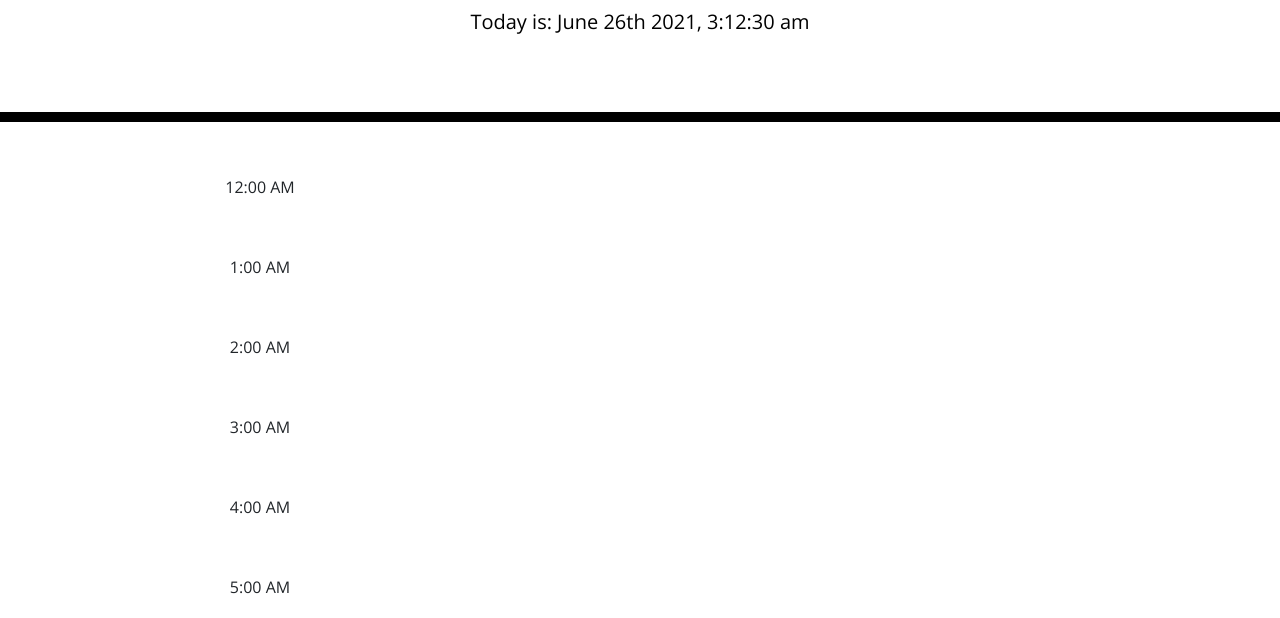
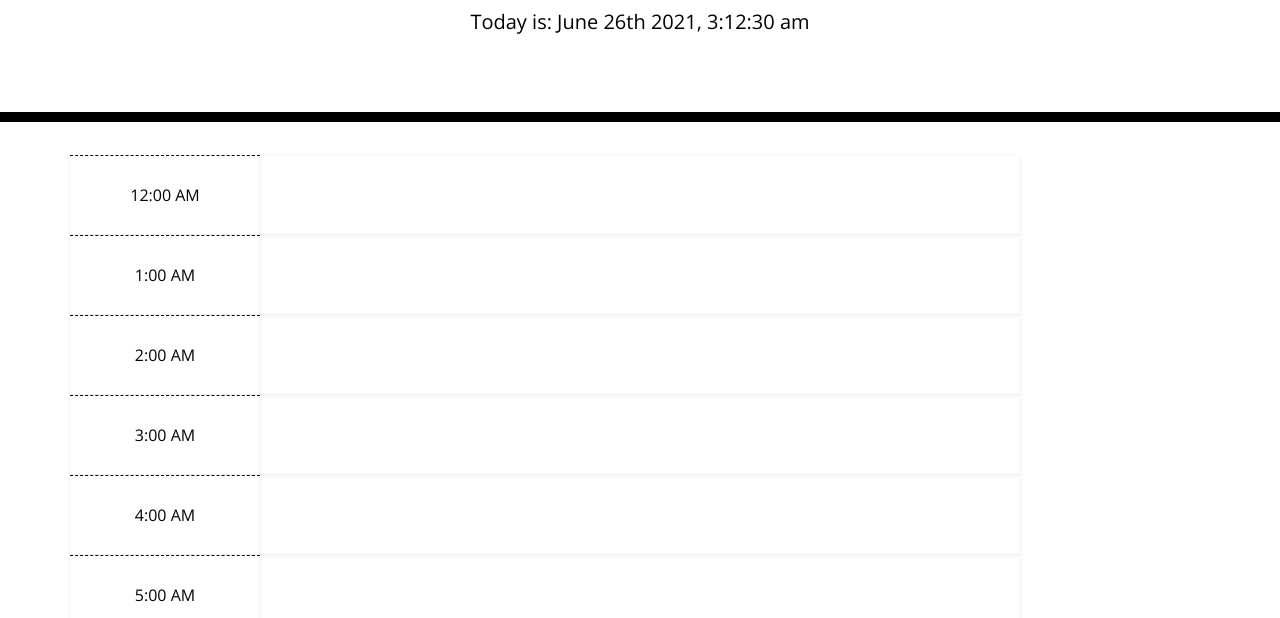
Before and after one commit to kmre/challenge5_work_day_scheduler, a plain HTML site: page index.html in a window 1280 px wide. Shown: the part 182-800 px from the top of the page. Drawn offline with nearby package versions, Linux system fonts and the light colour scheme; a web font is replaced by a local one.

Commit message:
skeleton for input completed

```diff
--- a/assets/css/style.css
+++ b/assets/css/style.css
@@ -69,3 +69,9 @@ textarea{
   font-size: 20px;
   transition: all .3s ease-in-out;
 }
+
+.hr-seg p {
+
+  margin-bottom: 0%;
+
+}
--- a/assets/js/script.js
+++ b/assets/js/script.js
@@ -2,15 +2,12 @@ var tasks = {};
 var segments = [];
 var segmentByHour = [];
 
+//Set current day in header
 function setToday(params) {
     var today = moment().format('MMMM Do YYYY, h:mm:ss a');
-    console.log(today)
+    //console.log(today)
     $("#currentDay").append(today);
 }
-
-setToday();
-
-createDivs();
 
 //create divs for every hr of the day and run other fn
 function createDivs() {
@@ -19,10 +16,14 @@ function createDivs() {
     })
 
     for (let index = 0; index <= 23; index++) {
-        debugger;
+        //debugger;
         createRowsFn(index);
         hrDivFn(index);
         hrPFn(index);
+        inputDivFn(index);
+        saveDivFn(index);
+        inputPFn(index);
+
     }
 }
 
@@ -32,24 +33,256 @@ function createRowsFn(index) {
     var divCreateRow = $("<div>").addClass("hr-seg row i" + index)
     $("#main-container").append(divCreateRow)
     $(divCreateRow).attr("id", "independent-rows" + index)
-    debugger;
+    //debugger;
 
 }
 
 //add the hr div to the row class
 function hrDivFn(index) {
-    var divCreateHr = $("<div>").addClass("seg-time col-4 d-flex justify-content-center align-items-center i" + index)
+    var divCreateHr = $("<div>").addClass("seg-time col-2 d-flex justify-content-center align-items-center hour shadow-sm i" + index)
     $("#independent-rows" + index).append(divCreateHr)
-    $(divCreateHr).attr("id", "seg-time" + index)
-    debugger;
+    $(divCreateHr).attr("id", "hr-time" + index)
+    //debugger;
 }
 
 //add the hr time to each hr div
 function hrPFn(index) {
     var hrP = $("<p>").addClass("time-by-hr i" + index)
         .text(segmentByHour[index])
-        console.log(hrP)
-        console.log(segmentByHour[index])
-        $("#seg-time" + index).append(hrP)
-        $(hrP).attr("id", "time-by-hr" + index)
+        //console.log(hrP)
+        //console.log(segmentByHour[index])
+        $("#hr-time" + index).append(hrP)
+        $(hrP).attr("id", "p-times" + index)
 }
+
+//add div for input section to the row class
+function inputDivFn(index) {
+    var divCreateIn = $("<div>").addClass("seg-input col-8 d-flex align-items-center justify-content-center p-0 i" + index)
+    $("#independent-rows" + index).append(divCreateIn)
+    $(divCreateIn).attr("id", "hr-input" + index)
+    //debugger;
+}
+
+//add p for editable input field
+function inputPFn(index) {
+    var inputP = $("<p>").addClass("w-100 h-100 p-2 border border-light .bg-light shadow-sm d-flex align-items-center justify-content-center")
+    $("#hr-input" + index).append(inputP)
+    $(inputP).attr("id", "input-p" + index)
+    $("#input-p" + index).text("")
+
+    //debugger;
+}
+
+//add div for save section to the row class
+function saveDivFn(index) {
+    var divCreateSave = $("<div>").addClass("seg-save col-2 i" + index)
+    $("#independent-rows" + index).append(divCreateSave)
+    $(divCreateSave).attr("id", "hr-save" + index)
+    //debugger;
+}
+
+//run main fns
+setToday();
+
+createDivs();
+
+//on click for the <p> in the input segment change <p> to <textarea>
+$(".seg-input").on("click", "p", function() {
+    // get current text of p element
+    var txt = $(this)
+        .text()
+        .trim();
+
+    // replace p element with a new textarea
+    var txtInput = $("<textarea>").addClass("form-control").val(txt);
+    $(this).replaceWith(txtInput);
+
+    // auto focus new element
+    txtInput.trigger("focus");
+    console.log(txtInput)
+});
+
+
+  // editable field was un-focused
+  $(".seg-input").on("blur", "textarea", function() {
+  // get current value of textarea
+  var txt = $(this).val();
+
+  // get status type and position in the list
+  /*
+  var status = $(this)
+    .closest(".list-group")
+    .attr("id")
+    .replace("list-", "");
+  var index = $(this)
+    .closest(".list-group-item")
+    .index();
+  */
+
+  // update task in array and re-save to localstorage
+  /*
+  tasks[status][index].text = txt;
+  saveTasks();
+  */
+
+  // recreate p element
+  var inputP = $("<p>")
+    .addClass("w-100 h-100 p-2 border border-light .bg-light shadow-sm d-flex align-items-center justify-content-center")
+    .text(txt);
+
+  // replace textarea with new content
+  $(this).replaceWith(inputP);
+  });
+
+    // update task in array and re-save to localstorage
+
+    /*tasks.text = text;
+
+
+    saveTasks();
+
+    //recreate p element
+    var taskP = $("<p>")
+      .addClass("")
+      .text(text);
+
+    // replace textarea with new content
+    $(this).replaceWith(taskP);
+    console.log(taskP)
+
+  });*/
+
+
+
+
+
+/*segmentByHour = {
+    hour : info.c.hour,
+    totalInterval : 24,
+
+};*/
+
+//console.log(segmentByHour.totalInterval)
+
+//var createTask = function(taskText, taskDate) {
+
+
+    //return  setHours;
+
+    // check due date
+    //auditTask(taskLi);
+
+    // append to ul list on the page
+    //$("#list-" + taskList).append(taskLi);
+  //};
+  /*
+  var loadTasks = function() {
+    tasks = JSON.parse(localStorage.getItem("tasks"));
+
+    // if nothing in localStorage, create a new object to track time
+    if (!tasks) {
+      tasks = {
+        time: []
+      };
+    }
+
+    // loop over object properties
+    $.each(tasks, function(list, arr) {
+      // then loop over sub-array
+      arr.forEach(function(task) {
+        createTask(task.text, task.date, list);
+      });
+    });
+  };
+  */
+ /*
+  var saveTasks = function() {
+    localStorage.setItem("tasks", JSON.stringify(tasks));
+  };
+
+  var auditTask = function(taskEl) {
+    // get date from task element
+    var date = $(taskEl)
+      .find("span")
+      .text()
+      .trim();
+  */
+    // convert to moment object at 5:00pm
+ /*   var time = moment(date, "L").set("hour", 17);
+
+    // remove any old classes from element
+    $(taskEl).removeClass("list-group-item-warning list-group-item-danger");
+
+    // apply new class if task is near/over due date
+    if (moment().isAfter(time)) {
+      $(taskEl).addClass("list-group-item-danger");
+    } else if (Math.abs(moment().diff(time, "days")) <= 2) {
+      $(taskEl).addClass("list-group-item-warning");
+    }
+  };
+  */
+//////////////////////////////////////////////////////////////////////////////////////
+/*
+// task segment was clicked
+$(".seg-input").on("click", "p", function() {
+    // get current text of p element
+    var text = $(this)
+      .text()
+      .trim();
+
+    // replace p element with a new textarea
+    var textInput = $("<textarea>").addClass("form-control").val(text);
+    $(this).replaceWith(textInput);
+
+    // auto focus new element
+    textInput.trigger("focus");
+    console.log(textInput)
+  });
+
+
+  // editable field was un-focused
+  $(".seg-input").on("blur", "textarea", function() {
+    // get current value of textarea
+    var text = $(this).val();
+    console.log(text)
+    /*
+    // get status type and position in the list
+
+    var status = $(this)
+      .closest(".seg-input")
+      .attr("id")
+    var index = $(this)
+      .closest(".seg-input")
+      .index();
+
+  */
+    // update task in array and re-save to localstorage*/
+   /*
+    tasks.text = text;
+
+
+    saveTasks();
+
+    //recreate p element
+    var taskP = $("<p>")
+      .addClass("")
+      .text(text);
+
+    // replace textarea with new content
+    $(this).replaceWith(taskP);
+    console.log(taskP)
+
+  });
+
+  // load tasks for the first time
+//loadTasks();
+
+// audit task due dates every x min
+var min = 30;
+
+setInterval(function() {
+  $(".card .list-group-item").each(function() {
+    auditTask($(this));
+  });
+}, ((60*1000)*min));
+  */
```
